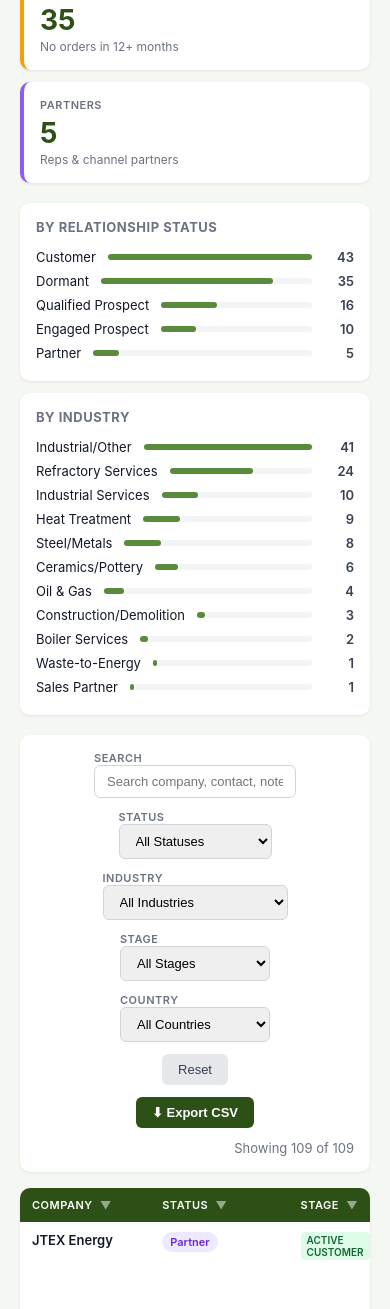
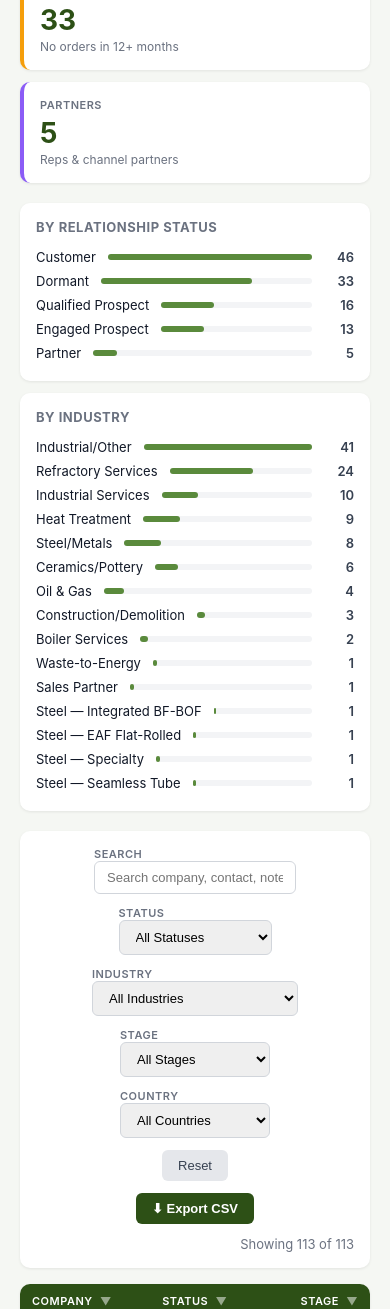
Before and after one commit to ITCCoatings/itc-content, a plain HTML site: page master_pipeline.html in a window 390 px wide. Shown: the part 691-2000 px from the top of the page. Drawn offline with Linux system fonts and the light colour scheme.

Commit message:
Update master_pipeline.html — April 2026 pipeline refresh

```diff
--- a/master_pipeline.html
+++ b/master_pipeline.html
@@ -192,7 +192,7 @@ td.action-cell { max-width: 220px; font-size: 12px; }
 const DATA = {
   "generatedDate": "2026-03-26T00:00:00.000Z",
   "summary": {
-    "totalCompanies": 109,
+    "totalCompanies": 113,
     "totalLifetimeRevenue": 1061968.61,
     "byRelationshipStatus": {
       "Partner": 5,
@@ -213,7 +213,11 @@ const DATA = {
       "Boiler Services": 2,
       "Waste-to-Energy": 1,
       "Sales Partner": 1
-    }
+    },
+    "activeCustomers": 47,
+    "engagedProspects": 17,
+    "qualifiedProspects": 16,
+    "dormant": 33
   },
   "companies": [
     {
@@ -401,10 +405,10 @@ const DATA = {
       "companySize": "",
       "relationshipStatus": "Customer",
       "lifetimeRevenue": 53666,
-      "lastOrderDate": "2026-03-25",
+      "lastOrderDate": "2026-04-01",
       "salesStage": "Active Customer",
       "recommendedAction": "Maintain relationship - check reorder timing",
-      "notes": "",
+      "notes": " PO 19761 (4/1/2026) — 1 gal ITC 213 + 1 gal ITC 296A = $540. Ship to Valmont Columbia Galvanizing SC.",
       "products": [
         "Products:ITC 100HT 5-Gallon Pail",
         "Products:ITC 100HT Gallon",
@@ -1023,7 +1027,7 @@ const DATA = {
       "lastOrderDate": "2026-03-12",
       "salesStage": "Engaged",
       "recommendedAction": "Partnership discussion call 3/26 - Christian from HKM connection",
-      "notes": "European partner discussion. Connected through HKM.",
+      "notes": "European partner. Christian from HKM is key advocate in EU coking community. Dennis = ITC contact in Germany. David in Mobile AL (Big River Steel every 2 weeks). EU steel mills target list built: 33 mills (15 BF-BOF + 18 EAF). HKM + voestalpine facility analyses complete.",
       "products": [
         "Products:ITC 100HT Gallon",
         "Products:ITC 213 Gallon",
@@ -1150,12 +1154,12 @@ const DATA = {
       "state": "OH",
       "country": "US",
       "companySize": "",
-      "relationshipStatus": "Dormant",
+      "relationshipStatus": "Customer",
       "lifetimeRevenue": 6000,
-      "lastOrderDate": "2024-05-15",
-      "salesStage": "Dormant",
+      "lastOrderDate": "2026-04-01",
+      "salesStage": "Active Customer",
       "recommendedAction": "Re-engagement campaign - check if still operational",
-      "notes": "Last order: 2024-05-15. No orders in 12+ months.",
+      "notes": "PO 11106-19 (4/1/2026) — 11 gal ITC 100HT + 5 gal ITC 296A = $3,860. Reactivated. Contact: Greg Raubenolt (RaubenoltG@wisfurnaces.com).",
       "products": [
         "Products:ITC 100HT Gallon",
         "Products:ITC 296A Gallon",
@@ -1404,12 +1408,12 @@ const DATA = {
       "state": "NY",
       "country": "US",
       "companySize": "",
-      "relationshipStatus": "Dormant",
+      "relationshipStatus": "Customer",
       "lifetimeRevenue": 4480,
-      "lastOrderDate": "2025-03-03",
-      "salesStage": "Dormant",
+      "lastOrderDate": "2026-03-31",
+      "salesStage": "Active Customer",
       "recommendedAction": "Re-engagement campaign - check if still operational",
-      "notes": "Last order: 2025-03-03. No orders in 12+ months.",
+      "notes": "PO 0172664 (3/31/2026) — 1x 5-gal ITC 100HT $1,120. Long-time customer reactivated.",
       "products": [
         "Products:ITC 100HT 5-Gallon Pail"
       ],
@@ -2164,7 +2168,8 @@ const DATA = {
       "balance": 0,
       "lat": 35.6045,
       "lng": -91.2182,
-      "source": "QBO"
+      "source": "QBO",
+      "website": "arkansassteel.com"
     },
     {
       "id": 62,
@@ -2849,7 +2854,8 @@ const DATA = {
       "balance": 0,
       "lat": 29.77,
       "lng": -95.36,
-      "source": "Prospect List"
+      "source": "Prospect List",
+      "website": "techgonecoastal.com"
     },
     {
       "id": 85,
@@ -2915,7 +2921,8 @@ const DATA = {
       "balance": 0,
       "lat": 52.0115,
       "lng": 4.7105,
-      "source": "Prospect List"
+      "source": "Prospect List",
+      "website": "goudarefractories.com"
     },
     {
       "id": 88,
@@ -3025,7 +3032,8 @@ const DATA = {
       "balance": 0,
       "lat": 34.1064,
       "lng": -117.5931,
-      "source": "Prospect List"
+      "source": "Prospect List",
+      "website": "mclaughlinsvc.com"
     },
     {
       "id": 93,
@@ -3047,7 +3055,8 @@ const DATA = {
       "balance": 0,
       "lat": -23.55,
       "lng": -46.64,
-      "source": "Prospect List"
+      "source": "Prospect List",
+      "website": "ibarnordeste.com.br"
     },
     {
       "id": 94,
@@ -3113,7 +3122,8 @@ const DATA = {
       "balance": 0,
       "lat": 46.8139,
       "lng": -71.208,
-      "source": "Prospect List"
+      "source": "Prospect List",
+      "website": "abqphotoinfo.com"
     },
     {
       "id": 97,
@@ -3135,7 +3145,8 @@ const DATA = {
       "balance": 0,
       "lat": 46.82,
       "lng": -71.21,
-      "source": "Prospect List"
+      "source": "Prospect List",
+      "website": "novenco-building.com"
     },
     {
       "id": 98,
@@ -3157,7 +3168,8 @@ const DATA = {
       "balance": 0,
       "lat": 38.627,
       "lng": -90.1994,
-      "source": "Prospect List"
+      "source": "Prospect List",
+      "website": "gillespiepowers.com"
     },
     {
       "id": 99,
@@ -3173,7 +3185,7 @@ const DATA = {
       "lastOrderDate": "",
       "salesStage": "Engaged",
       "recommendedAction": "Kapfenberg forge furnace trial successful - push for full order. Kindberg inquiry received.",
-      "notes": "Active customer relationship. Kapfenberg trial successful. Kindberg new inquiry. Major Austrian steel group.",
+      "notes": "Active engagement. Kapfenberg trial with Thomas Kunsul (Greg relationship). Kindberg tube heat treatment data received & analyzed (4/1/2026). EU steel mills target list includes voestalpine Linz (BF-BOF) + Kapfenberg (EAF).",
       "products": [],
       "invoiceCount": 0,
       "balance": 0,
@@ -3363,7 +3375,8 @@ const DATA = {
       "balance": 0,
       "lat": 45.4617,
       "lng": 10.485,
-      "source": "Prospect List"
+      "source": "Prospect List",
+      "website": "feralpigroup.com"
     },
     {
       "id": 106,
@@ -3385,7 +3398,8 @@ const DATA = {
       "balance": 0,
       "lat": 31.9973,
       "lng": -102.0779,
-      "source": "Prospect List"
+      "source": "Prospect List",
+      "website": "chaparralbuilt.com"
     },
     {
       "id": 107,
@@ -3407,7 +3421,8 @@ const DATA = {
       "balance": 0,
       "lat": 32,
       "lng": -102.08,
-      "source": "Prospect List"
+      "source": "Prospect List",
+      "website": "permianres.com"
     },
     {
       "id": 108,
@@ -3451,7 +3466,124 @@ const DATA = {
       "balance": 0,
       "lat": 29.77,
       "lng": -95.37,
-      "source": "Prospect List"
+      "source": "Prospect List",
+      "website": "kindermorgan.com"
+    },
+    {
+      "id": 110,
+      "company": "HKM — Hüttenwerke Krupp Mannesmann",
+      "contacts": [
+        {
+          "name": "Christian (via Staltec)",
+          "email": "",
+          "phone": "",
+          "role": "Advocate / Champion"
+        }
+      ],
+      "industry": "Steel — Integrated BF-BOF",
+      "city": "Duisburg",
+      "state": "NRW",
+      "country": "Germany",
+      "companySize": "5-6M t/yr",
+      "relationshipStatus": "Engaged Prospect",
+      "lifetimeRevenue": 0,
+      "lastOrderDate": "",
+      "salesStage": "Engaged",
+      "recommendedAction": "Facility analysis delivered (18 application areas). Waiting for Greg/Staltec to present.",
+      "notes": "Full facility analysis complete (18 ITC application areas). Connected through Staltec/Christian. Christian deeply connected in EU coking community — meets industry groups 4x/year.",
+      "products": "",
+      "invoiceCount": 0,
+      "balance": 0,
+      "lat": 51.3897,
+      "lng": 6.7335,
+      "source": "Staltec partnership"
+    },
+    {
+      "id": 111,
+      "company": "Big River Steel Works (U.S. Steel)",
+      "contacts": [
+        {
+          "name": "David (Staltec US — Mobile AL)",
+          "email": "",
+          "phone": "",
+          "role": "Door opener"
+        }
+      ],
+      "industry": "Steel — EAF Flat-Rolled",
+      "city": "Osceola",
+      "state": "AR",
+      "country": "US",
+      "companySize": "6M t/yr",
+      "relationshipStatus": "Customer",
+      "lifetimeRevenue": 0,
+      "lastOrderDate": "",
+      "salesStage": "Active Customer",
+      "recommendedAction": "Expand from galvanizing snouts to full facility (13 application areas identified). David visits every 2 weeks.",
+      "notes": "ITC already installed (galvanizing snouts — case study exists). Facility analysis complete: 13 application areas including 4 EAFs, tunnel furnaces, RH degasser, batch annealing, electrical steel line. BR2 expansion doubled capacity to 6M t/yr.",
+      "products": "ITC 213, ITC 296A (snouts)",
+      "invoiceCount": 0,
+      "balance": 0,
+      "lat": 35.705,
+      "lng": -89.9695,
+      "source": "Existing customer / Staltec David"
+    },
+    {
+      "id": 112,
+      "company": "Villares Metal (Brazil)",
+      "contacts": [
+        {
+          "name": "",
+          "email": "",
+          "phone": "",
+          "role": ""
+        }
+      ],
+      "industry": "Steel — Specialty",
+      "city": "Sumaré",
+      "state": "SP",
+      "country": "Brazil",
+      "companySize": "",
+      "relationshipStatus": "Engaged Prospect",
+      "lifetimeRevenue": 0,
+      "lastOrderDate": "",
+      "salesStage": "Engaged",
+      "recommendedAction": "CeraCoat kick-off in progress. Greg forwarded inquiry.",
+      "notes": "CeraCoat @ Villares Metal kick-off email received 3/31/2026. Greg forwarded to team.",
+      "products": "",
+      "invoiceCount": 0,
+      "balance": 0,
+      "lat": -22.8216,
+      "lng": -47.2667,
+      "source": "Greg inbound"
+    },
+    {
+      "id": 113,
+      "company": "voestalpine Tubulars — Kindberg",
+      "contacts": [
+        {
+          "name": "",
+          "email": "",
+          "phone": "",
+          "role": ""
+        }
+      ],
+      "industry": "Steel — Seamless Tube",
+      "city": "Kindberg",
+      "state": "Styria",
+      "country": "Austria",
+      "companySize": "35K t production run",
+      "relationshipStatus": "Engaged Prospect",
+      "lifetimeRevenue": 0,
+      "lastOrderDate": "",
+      "salesStage": "Engaged",
+      "recommendedAction": "Furnace data translated & analyzed. ITC 100HT on austenitizing + tempering furnaces. Send analysis to Greg.",
+      "notes": "Kindberg data received from Greg (4/1/2026). Seamless tube heat treatment: austenitizing + quench + tempering. 35,000 tonnes / 1,913 production hours. Translation & analysis delivered to Greg.",
+      "products": "",
+      "invoiceCount": 0,
+      "balance": 0,
+      "lat": 47.5069,
+      "lng": 15.4533,
+      "source": "Greg / voestalpine relationship"
     }
   ]
 };
```
